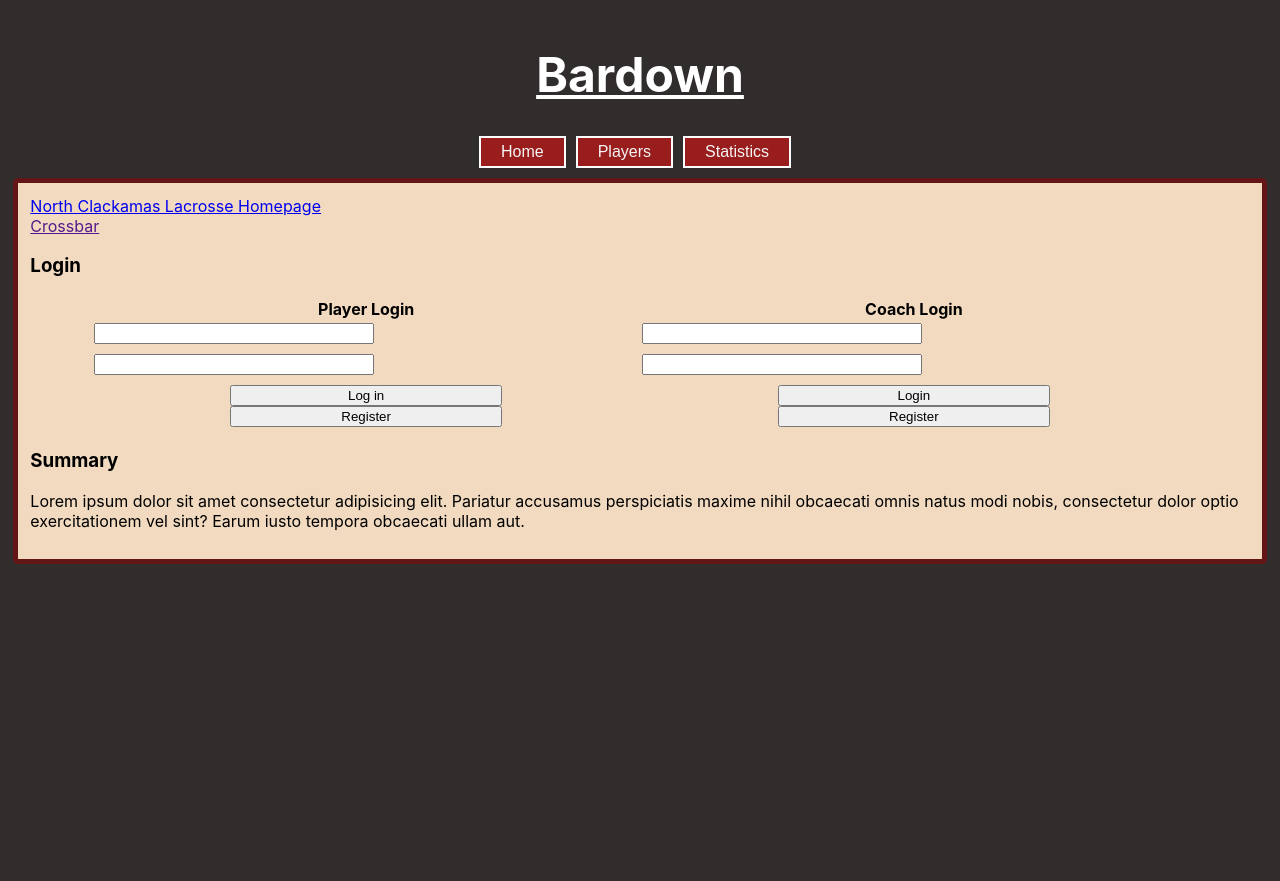
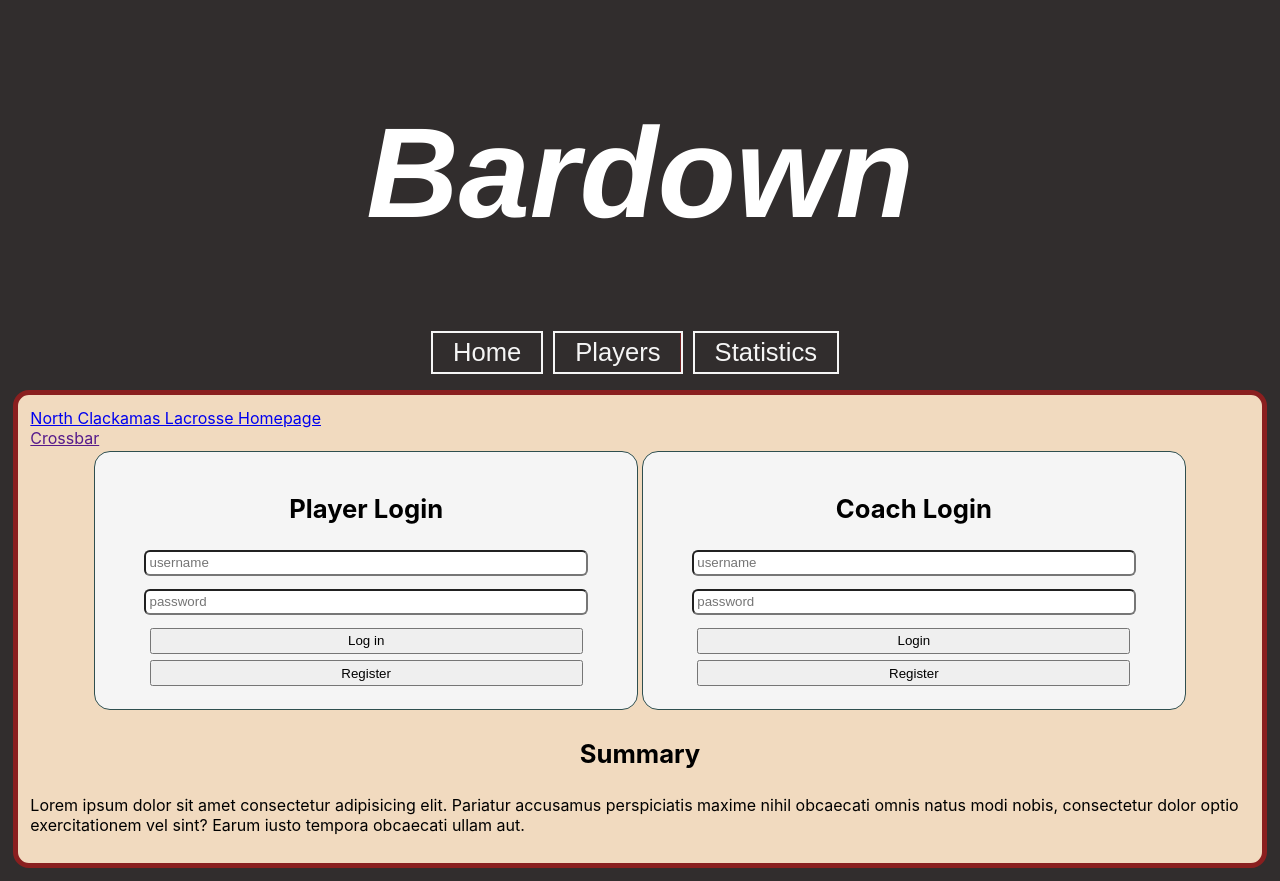
Before and after one commit to zfoteff/bardown, a FastAPI app: page / in a window 1280 px wide. Before the commit the page ends 564 px from the top, so only its background shows below. Run offline with FastAPI, Linux system fonts and the light colour scheme.

Commit message:
lots of work to home page

```diff
--- a/src/player_interface/api/controllers/default_controller.py
+++ b/src/player_interface/api/controllers/default_controller.py
@@ -14,3 +14,6 @@ class DefaultController:
 
     async def render_stats_page(request: Request) -> HTMLResponse:
         return templates.TemplateResponse("statistics.html", context={"request": request})
+
+    async def render_player_page(request: Request) -> HTMLResponse:
+        return templates.TemplateResponse("players.html", context={"request": request})
--- a/src/player_interface/api/player_interface_router.py
+++ b/src/player_interface/api/player_interface_router.py
@@ -16,6 +16,14 @@ PLAYER_INTERFACE_ROUTER.add_api_route(
 )
 
 PLAYER_INTERFACE_ROUTER.add_api_route(
+    path="/players",
+    endpoint=DefaultController.render_player_page,
+    description="Render statistics page",
+    methods=["GET"],
+    response_class=HTMLResponse,
+)
+
+PLAYER_INTERFACE_ROUTER.add_api_route(
     path="/statistics",
     endpoint=DefaultController.render_stats_page,
     description="Render statistics page",
--- a/src/player_interface/api/templates/home.html
+++ b/src/player_interface/api/templates/home.html
@@ -8,26 +8,23 @@
     <a href="https://www.northclackamaslacrosse.com/">North Clackamas Lacrosse Homepage</a>
     <br>
     <a href="">Crossbar</a>
-    <h3>Login</h3>
     <table id="login">
         <tbody>
             <tr>
-                <th>Player Login</th>
-                <th>Coach Login</th>
-            </tr>
-            <tr>
                 <td>
                     <div class="login-form">
-                        <input type="text" id="player-username" name="player-username" />
-                        <input type="text" id="player-password" name="player-password" />
+                        <h3>Player Login</h3>
+                        <input type="text" id="player-username" name="player-username" placeholder="username"/>
+                        <input type="password" id="player-password" name="player-password" placeholder="password"/>
                         <button>Log in</button>
                         <button>Register</button>
                     </div>
                 </td>
                 <td>
                     <div class="login-form">
-                        <input type="text" id="coach-username" name="coach-username" />
-                        <input type="text" id="coach-password" name="coach-password" />
+                        <h3>Coach Login</h3>
+                        <input type="text" id="coach-username" name="coach-username" placeholder="username"/>
+                        <input type="password" id="coach-password" name="coach-password" placeholder="password"/>
                         <button>Login</button>
                         <button>Register</button>
                     </div>
--- a/src/player_interface/static/stylesheets/home.css
+++ b/src/player_interface/static/stylesheets/home.css
@@ -1,7 +1,3 @@
-h2 {
-    text-align: center;
-}
-
 #login {
     margin: auto;
     width: 90%;
@@ -11,16 +7,23 @@ h2 {
     display: flex;
     flex-direction: column;
     vertical-align: center;
+    background-color: whitesmoke;
+    border: 1px solid darkslategrey;
+    border-radius: 1em;
+    padding: 1em;
 }
 
 .login-form button {
     margin: auto;
-    width: 50%;
+    padding: 0.25em;
+    width: 85%;
+    margin-bottom: 0.5em;
 }
 
-.login-form
-
-input {
-    width: 50%;
-    margin-bottom: 10px;
+.login-form input {
+    width: 85%;
+    padding: 0.25em;
+    margin:auto;
+    margin-bottom: 1em;
+    border-radius: 0.45em;
 }
--- a/src/player_interface/static/stylesheets/index.css
+++ b/src/player_interface/static/stylesheets/index.css
@@ -3,8 +3,8 @@ body {
     padding: 1%;
     display: flex;
     flex-direction: column;
-    max-width: fit-content;
-    max-height: fit-content;
+    max-width: fit-content - 1em;
+    max-height: fit-content - 1em;
     justify-content: center;
     background-color: #312d2d;
     font-family: -apple-system, BlinkMacSystemFont, 'Segoe UI', 'Roboto', 'Oxygen',
@@ -19,20 +19,31 @@ body {
     margin: auto;
     background-color: #F1DABF;
     min-width: 95vw;
-    border: 5px solid #641616;
-    border-radius: 5px;
-}
-
-.content:hover {
-
     border: 5px solid #8a1f1f;
-    filter: drop-shadow(1px 10px 5px #1d0404);
+    border-radius: 1em;
 }
 
 body h1 {
     color: white;
-    font-size: 48px;
-    text-decoration: underline;
+    font-size: 10vw;
+    font-style: italic;
+    font-family: 'Franklin Gothic Medium', 'Arial Narrow', Arial, sans-serif;
+    transition-property: background, margin-bottom;
+    transition-duration: 2s, 4s;
+    transition-delay: 0s, 2s;
+}
+
+@keyframes header-transition
+
+
+body h2 {
+    text-align: center;
+    font-size: 5vw;
+}
+
+body h3 {
+    font-size: 2vw;
+    text-align: center;
 }
 
 header {
@@ -41,7 +52,7 @@ header {
     display: flex;
     flex-direction: column;
     align-items: center;
-    margin-bottom: 10px;
+    margin-bottom: 1rem;
 }
 
 .nav-content {
@@ -52,12 +63,21 @@ header {
 }
 
 .nav-content button {
-    background-color: #991d1d;
     text-align: center;
     color: whitesmoke;
     padding: 5px 20px;
-    width: 40%;
+    width: 50%;
     margin-right: 10px;
-    font-size: 16px;
-    border: 2px solid white;
+    font-size: 2vw;
+    border: 2px solid whitesmoke;
+    position: relative;
+    background-image: linear-gradient(270deg, #312d2d 50%, transparent 50%);
+    background-position: 100%;
+    background-color: #991d1d;
+    background-size: 400%;
+    transition: background 350ms ease-in-out;
+
+    &:hover {
+        background-position: 0;
+    }
 }
--- a/src/player_interface/static/stylesheets/stats.css
+++ b/src/player_interface/static/stylesheets/stats.css
@@ -7,6 +7,7 @@ h2 {
     width: 90%;
     border: 1px solid black;
 }
+
 .text-field {
     width: 10em;
 }
```
Also changed, not shown: src/player_interface/api/templates/players.html (added, +8 -0 lines), src/player_interface/static/stylesheets/players.css (added).
